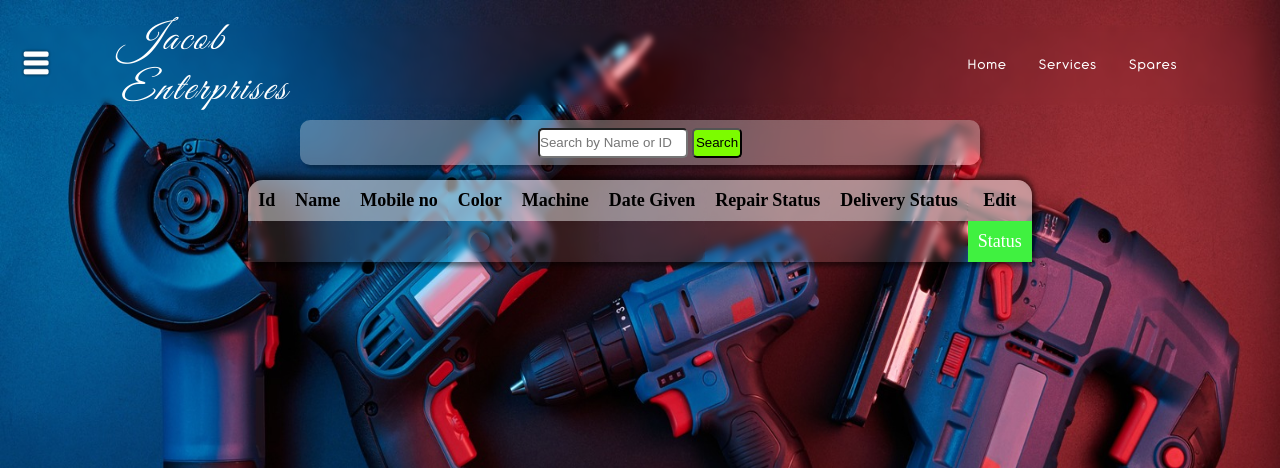
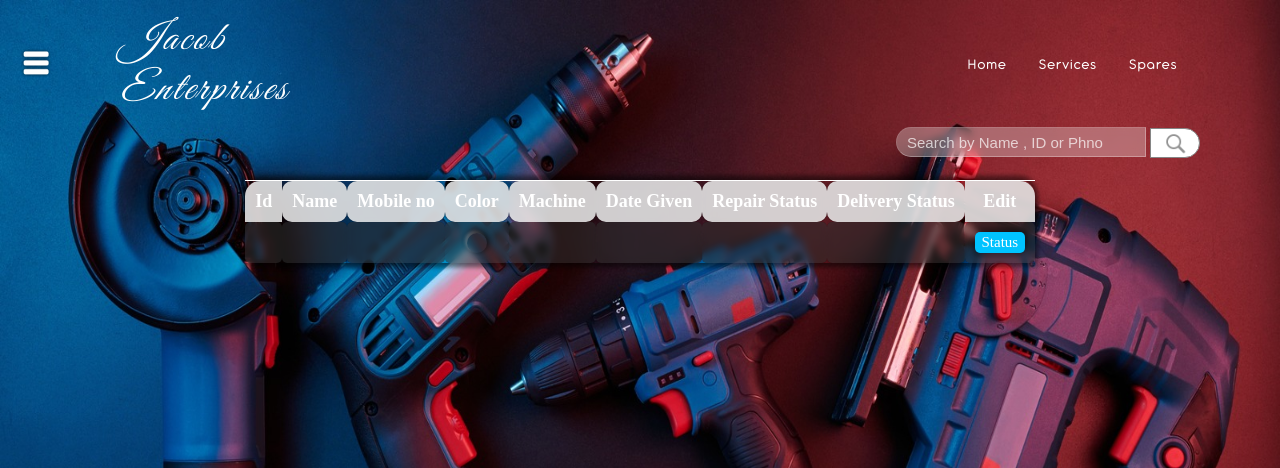
Before and after one commit to Justin-Ebenazar/jacob_Enterprise_freelancing, a Flask app: page / in a window 1280 px wide. Shown: the top 468 px of the page. Run offline with Flask 3, Linux system fonts and the light colour scheme; tables that the repository leaves empty or names only in its code hold one stand-in row (values such as "Sample post").

Commit message:
service page styling

```diff
--- /dev/null
+++ b/Manicks/static/pics/desktop.ini
@@ -0,0 +1,2 @@
+[LocalizedFileNames]
+sarc.png=@sarc,0
--- a/Manicks/static/style1.css
+++ b/Manicks/static/style1.css
@@ -16,8 +16,6 @@ header{
     width: 97%;
     top: 25px;
     position: fixed;
-    border-radius: 10px;
-    backdrop-filter: blur(3px);
     /*box-shadow: 7px 7px 7px rgba(0, 0, 0, 0.5);*/
     /*box-shadow: -10px -10px 7px rgba(0, 0, 0, 0.5);*/
 
@@ -29,12 +27,13 @@ header{
     margin-left:10px;
     padding: 10px;
 }
-/* #search-btn{
+
+#search-btn{
     -webkit-appearance: none;
     -moz-appearance: none;
     appearance: none;
     outline: none;
-    background: url(pics/sarc.png) center center no-repeat;
+    background: url('pics/sarc.png') center center no-repeat;
     background-size: contain;
     width: 30px;
     border: none;
@@ -44,10 +43,10 @@ header{
     background-color: #ffffff;
     height: 30px;
     border: 1px solid rgb(133, 133, 133);
-} */
+}
 
 #search-btn:active{
-    background-color: #9e9595;
+    background-color: rgba(255, 255, 255,0);
 }
 
 @font-face {
@@ -123,34 +122,42 @@ input[type="text"],input[type="number"]{
     color: #574949;
   }
 
-  /* #home-search{
+  #home-serch{
     -webkit-appearance: none;
     -moz-appearance: none;
     appearance: none;
     outline: none;
     border-radius: 15px 0px 0px 15px;
     padding-left: 10px;
-    border: 1px solid rgba(133, 133, 133,0.2);
-    font-family: navfont;
-    font-size: 20px;
+    border: 1px solid rgba(255, 255, 255,0.2);
+    /*font-family: navfont;*/
+    font-size: 15px;
+    backdrop-filter: blur(4px);
+    background-color: rgba(255,255,255,0.3);
+    color: white;
     width: 250px;
-  } */
+    border-bottom: 1px solid rgba(255, 255, 255, 0.3);
+    border-right: 1px solid rgba(255, 255, 255, 0.3);
+    border-left: 0.2px solid rgba(255, 255, 255, 0.1);
+    border-top: 0.2px solid rgba(255, 255, 255, 0.1);
+  }
 
-  /* #home-search:focus{
+  ::placeholder{
+    color: rgba(255,255,255,0.7);
+  }
+
+  #home-search:focus{
     box-shadow: inset 2px 2px 4px rgba(0,0,0,0.1),
     inset -2px -2px 4px rgba(0,0,0,0.1),
     inset -2px 2px 4px rgba(0,0,0,0.1),
     inset 2px -2px 4px rgba(0,0,0,0.1);;
-} */
+}
 
   /* #form-ku-name{
     display: flex;
     padding-right: 15px;
   } */
 
-  /* #home-search:active{
-    border: none;
-  } */
 
 #sidepane_button{
         background-image: url('pics/nav_icon.png');
@@ -296,7 +303,7 @@ input,select{
 }
 
 .home-detail-table th{
-    background-color: rgba(255, 255, 255, 0.5);
+    background-color: rgba(255, 255, 255, 0.8);
     backdrop-filter: blur(2px);
     text-align: center;
 
@@ -306,6 +313,24 @@ input,select{
 .home-detail-table th:first-child{
     border-radius: 15px 0px 0px 0px;
     /*background-color: ;*/
+}
+
+#edit{
+    border-radius: 5px;
+    background-color: rgb(0, 195, 255);
+    display: flex;
+    width: 50px;
+    align-items: center;
+    justify-content: center;
+    font-size: 15px;
+    padding-top: 2px;
+    padding-bottom: 2px;
+    box-shadow: -2px 4px 4px rgba(0,0,0,0.3),
+    2px -4px 4px rgba(0,0,0,0.3);
+}
+
+#edit:hover{
+    background-color:  rgb(9, 153, 197);
 }
 
 .home-detail-table td{
@@ -327,6 +352,11 @@ input,select{
     justify-content: space-evenly;
     align-items: center;
     width: 100%;
+}
+
+.home-table tr{
+    background-color: rgba(0,0,0,0.5);
+    border-radius: 10px;
 }
 
 #colour_indicator{
@@ -455,21 +485,55 @@ input,select{
     padding-left: 30px;
     padding-right: 30px;
 }
-.service-table,th,td{
-    background-color: rgba(218, 203, 203,0.8);
+
+.services{
+    display: flex;
+    justify-content: space-evenly;
+    align-items: center;
+    background-color: rgba(0,0,0,0.5);
+    border-radius: 10px;
+    backdrop-filter: blur(5px);
+    border: 1px solid rgba(255,255,255,0.3);
+    box-shadow: 2px 4px 4px rgba(0,0,0,0.3),
+    -2px -4px 4px rgba(0,0,0,0.3),
+    -2px 4px 4px rgba(0,0,0,0.3),
+    2px -4px 4px rgba(0,0,0,0.3);
+}
+.service-table{
+    border-collapse: separate;
+    border-spacing: 100px 0px;
+}
+
+.service-table th,td{
+    background-color: rgba(0, 0, 0,0.8);
     font-size: 18px;
     padding: 10px;
 }
-@keyframes blink{
-    0%{
-        opacity: 0;
-    }
-    50%{
-        opacity: 100;
-    }
-    100%{
-        opacity: 0;
-    }
+
+.service-table, th{
+    background-color: rgb(255,255,255,0);
+    border-radius: 10px;
+    color: white;
+    font-size: 18px;
+    padding: 10px;
+}
+
+
+.service-table,td{
+    background-color: rgba(255,255,255,0.3);
+    border-radius: 5px;
+    color: white;
+}
+
+.service-table,tr:first-child{
+    border-top: 1px solid white;
+}
+
+#service-footer{
+    display: flex;
+    justify-content: right;
+    align-items: center;
+    height: 50px;
 }
 
 /* about page oda code starts from here*/
@@ -753,7 +817,7 @@ input,select{
 
 /*spares update page*/
 
-.spares-update-bar, .home-bar{
+.spares-update-bar/*, .home-bar*/{
     position: fixed;
     top: 120px;
     display: flex;
@@ -770,6 +834,17 @@ input,select{
     border-radius: 10px;
     right: 300px;
     left: 300px;
+}
+
+.home-bar{
+    position: fixed;
+    top: 120px;
+    display: flex;
+    width: 100%-600px;
+    height: 45px;
+    background-color: rgba(255,255,255,0);
+    align-items: center;
+    right: 80px;
 }
 
 .spares-update-table{
--- a/Manicks/templates/home.html
+++ b/Manicks/templates/home.html
@@ -35,8 +35,8 @@
             <div class="home-bar">
                 <div>
                     <form action="/record_search" method="post">
-                        <input type="search" name="SEARCH" placeholder="Search by Name or ID or Phno">
-                        <input type="submit" value="Search" style="background-color: lawngreen; width: 50px;">
+                        <input id="home-serch" type="search" name="SEARCH" placeholder="Search by Name , ID or Phno">
+                        <input id="search-btn" type="submit" value="Search" style="width: 50px;">
                     </form>
                 </div>
             </div>
@@ -63,7 +63,7 @@
                                 <td class="home-detail-td">{{info.DateGiven}}</td>
                                 <td class="home-detail-td">{{info.RepairStatus}}</td>
                                 <td class="home-detail-td">{{info.DeliveryStatus}}</td>
-                                <td class="home-detail-td" style="background-color: rgb(64, 241, 64);"><a href="{{url_for("repair_status",id=info.P_id)}}">Status</a></td>
+                                <td class="home-detail-td"><a id="edit" href="{{url_for("repair_status",id=info.P_id)}}">Status</a></td>
                             </tr>
                     {% endfor %}
                 </table>
```
Also changed, not shown: Manicks/templates/service.html (+4 -4 lines), Manicks/static/pics/sarc.png (added).
